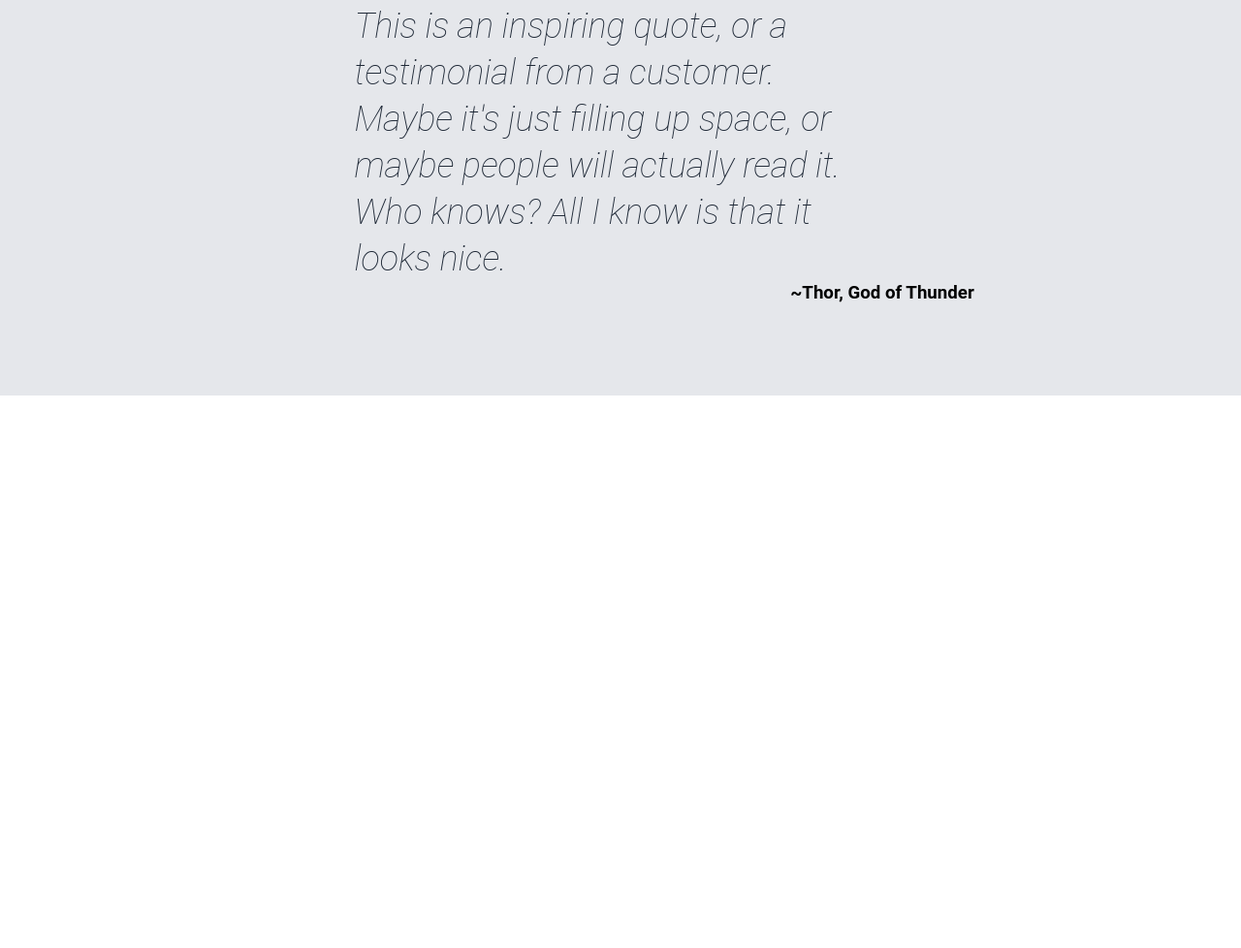
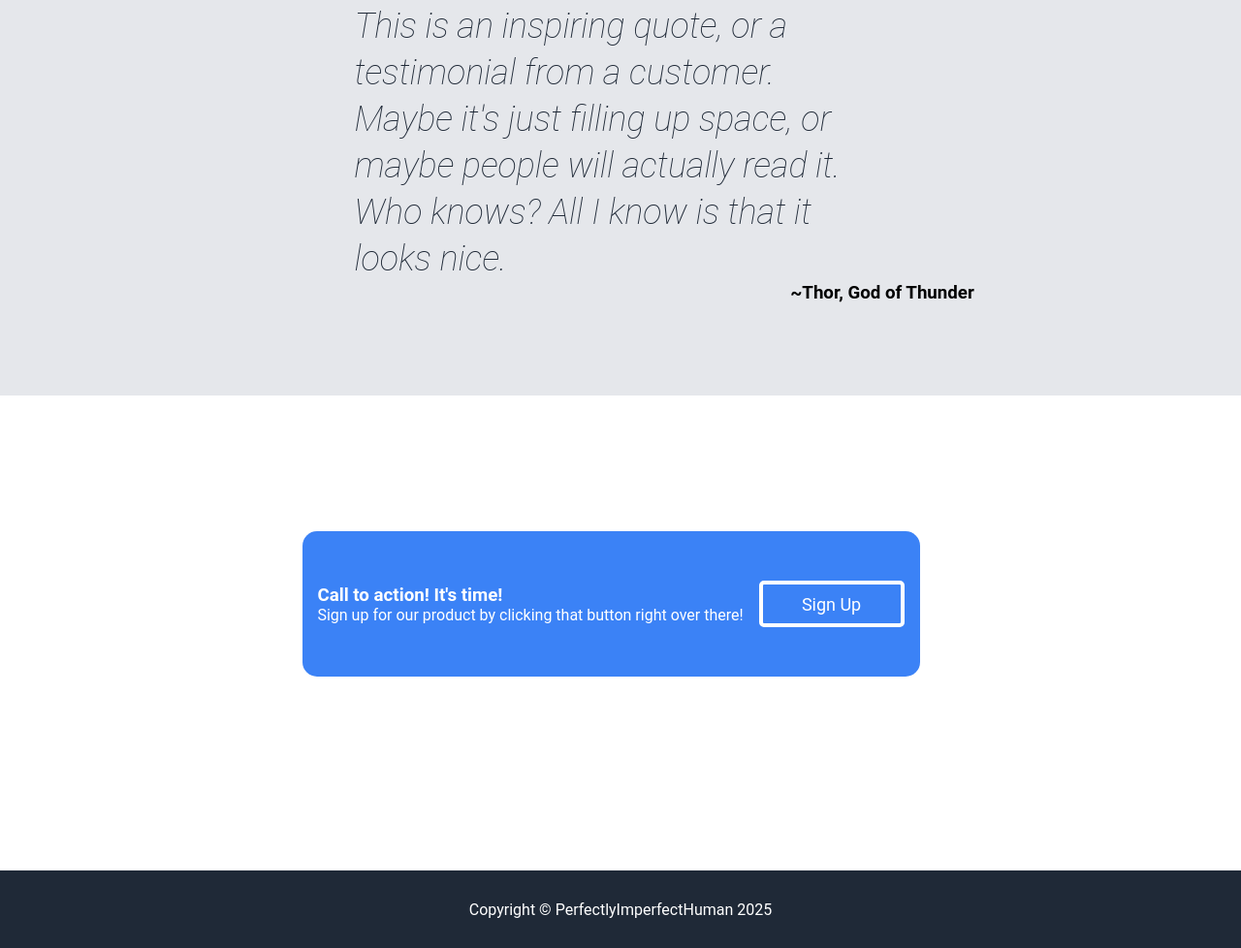
Before and after one commit to PerfectlyImperfectHuman/landing-page-project, a plain HTML site: page index.html in a window 1280 px wide. Shown: the part 1552-2530 px from the top of the page at 97% size. Before the commit the page ends 2100 px from the top, so only its background shows below. Drawn offline with Linux system fonts and the light colour scheme.

Commit message:
Created the CTA & Footer Section
Again Used flexbox to center the cta div and the content inside it using space-evenly and in the footer I just used flexbox to center the copyright line

```diff
--- a/index.html
+++ b/index.html
@@ -64,7 +64,21 @@
         <h3>~Thor, God of Thunder</h3>
     </section>
 
-    <section class="cta-section"></section>
+    <section class="cta-section">
+        <div class="cta-container">
+            <div class="left-cta">
+                <h3>Call to action! It's time!</h3>
+                <p>Sign up for our product by clicking that button right over there!</p>
+            </div>
+            <div class="right-cta">
+                <button class="btn cta-btn">Sign Up</button>
+            </div>
+        </div>
+    </section>
+
+    <footer>
+        <p>Copyright © PerfectlyImperfectHuman 2025</p>
+    </footer>
 
 </body>
 </html>
--- a/style.css
+++ b/style.css
@@ -20,6 +20,7 @@ section{
     font-size: 18px;
     cursor: pointer;
     border: none;
+    transition: 150ms ease-in-out;
 }
 
 nav {
@@ -52,6 +53,11 @@ nav {
 .nav-links ul li a{
     color: #e5e7eb;
     font-size: 18px;
+    transition: 200ms ease-in-out;
+}
+
+.nav-links ul li a:hover {
+    color: #3882f6;
 }
 
 .hero-section{
@@ -85,6 +91,11 @@ nav {
 .left-container button {
     margin-top: 20px;
     font-weight: bold;
+}
+
+.left-container button:hover {
+    background-color: #0062ff;;
+    border: 2px solid #fff;
 }
 
 .right-container{
@@ -163,3 +174,40 @@ nav {
 .quote-section h3 {
     margin-left: 35rem;
 }
+
+.cta-section {
+    display: flex;
+    justify-content: center;
+    align-items: center;
+}
+
+.cta-section .cta-container{
+    height: 150px;
+    background-color: #3b82f6;
+    display: flex;
+    justify-content: space-evenly;
+    align-items: center;
+    border-radius: 15px;
+    color: #fff;
+    box-sizing: border-box;
+    width: 65%;
+}
+
+.right-cta > button {
+    border: 4px solid #fff;
+    background-color: transparent;
+}
+
+.right-cta > button:hover {
+    background-color: #4d90fa;
+}
+
+footer {
+    height: 80px;
+    background-color: #1f2937;
+    margin-top: 200px;
+    display: flex;
+    align-items: center;
+    justify-content: center;
+    color: #fff;
+}
```
